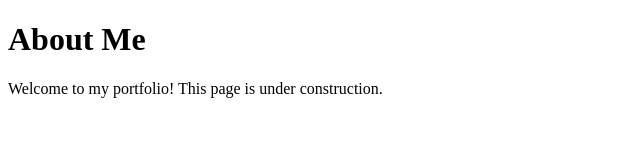
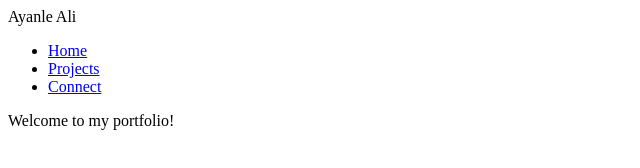
Before and after one commit to Ayanle5/portfolio, a plain HTML site: page about.html in a window 1280 px wide. Shown: the whole page, without its empty margins (0-640 px from the left). Drawn offline with Linux system fonts and the light colour scheme.

Commit message:
added header to all pages

```diff
--- a/about.html
+++ b/about.html
@@ -6,11 +6,18 @@
     <title>About Me</title>
 </head>
 <body>
-    <header>
-        <h1>About Me</h1>
+    <header class="top-bar">
+        <div class="logo">Ayanle Ali</div>
+        <nav>
+            <ul>
+                <li><a href="index.html">Home</a></li>
+                <li><a href="projects.html">Projects</a></li>
+                <li><a href="connect.html">Connect</a></li>
+            </ul>
+        </nav>
     </header>
     <main>
-        <p>Welcome to my portfolio! This page is under construction.</p>
+        <p>Welcome to my portfolio!</p>
     </main>
 </body>
 </html>
```
Also changed, not shown: connect.html (+10 -2 lines), projects.html (+9 -2 lines).
